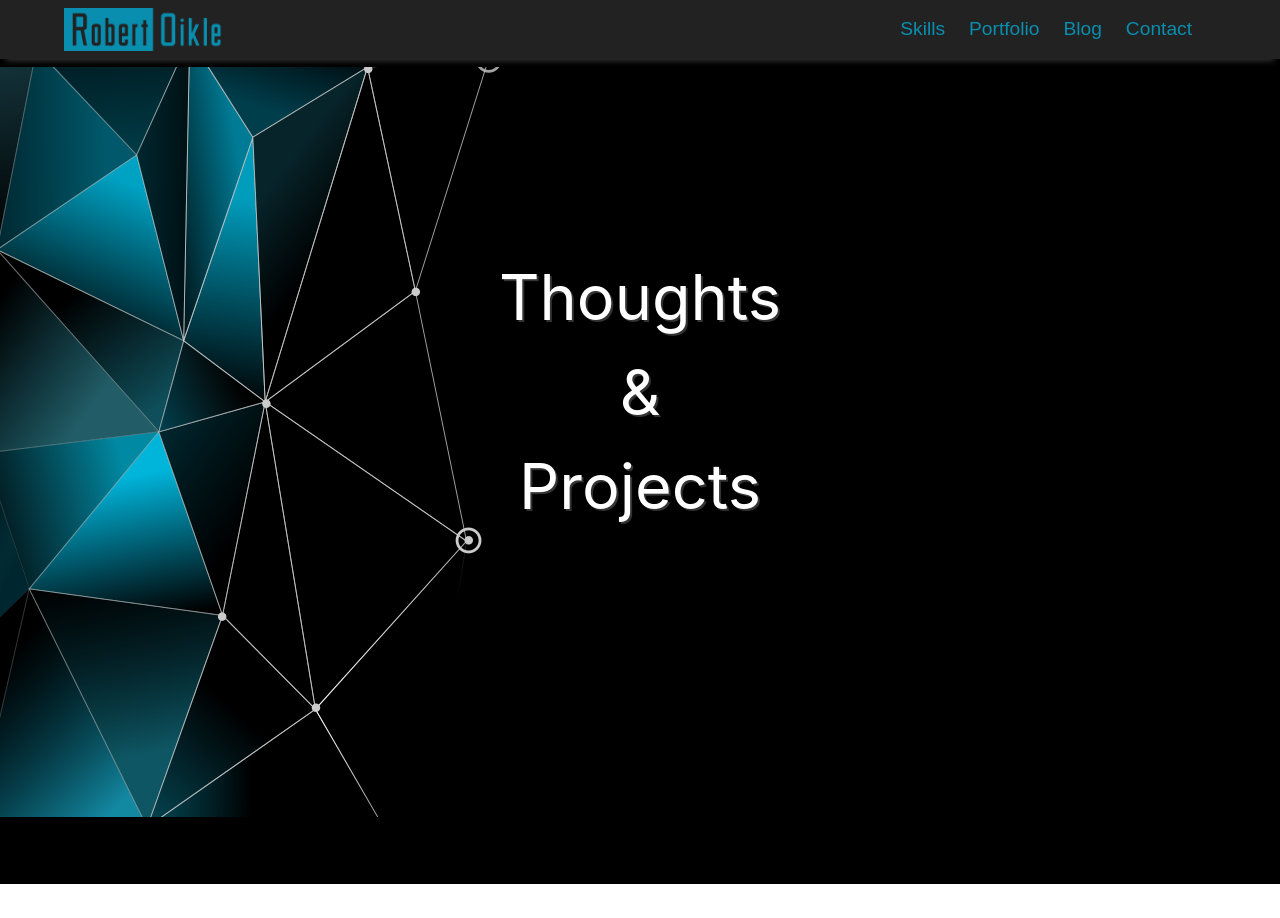
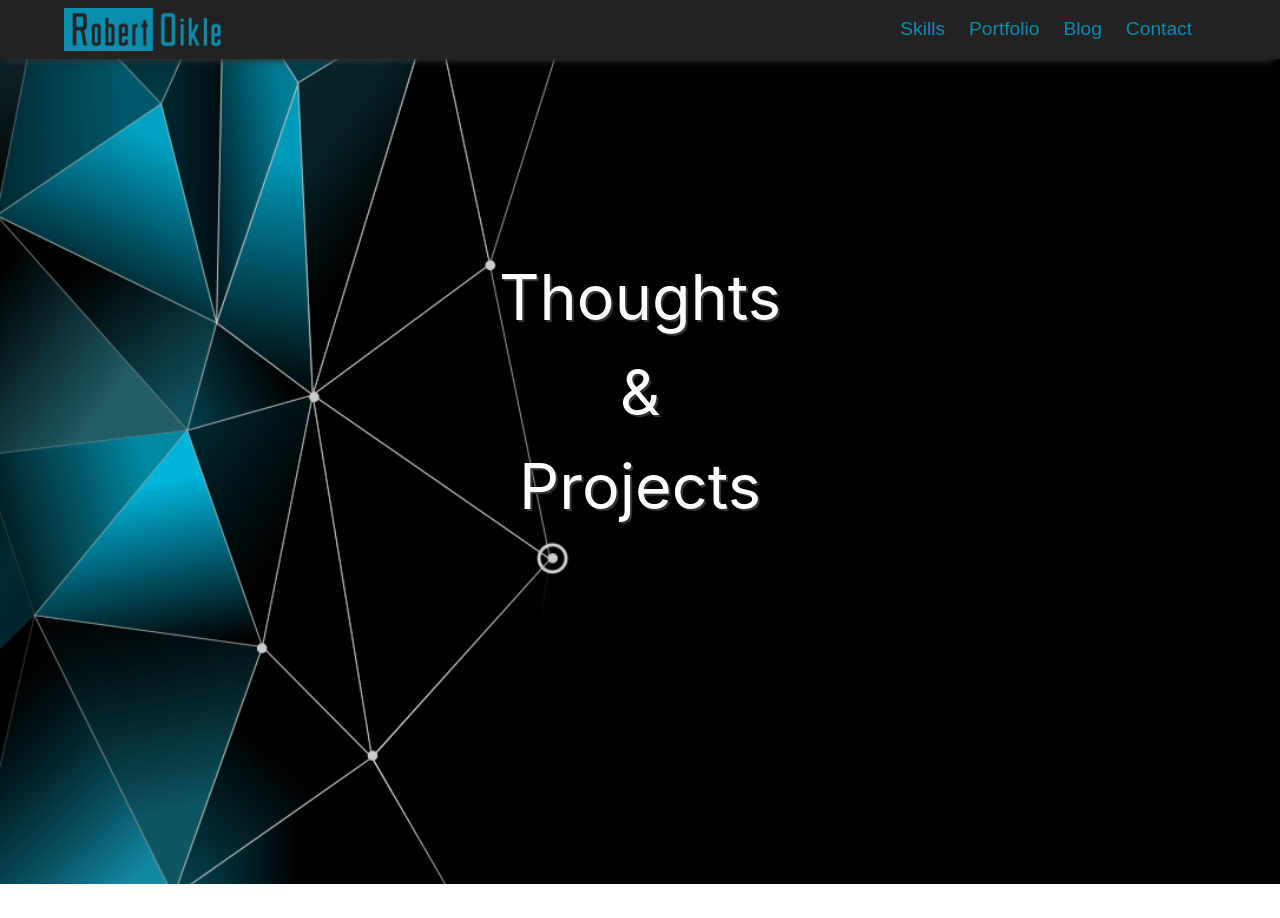
Before and after one commit to boikle/boikle.github.io, a Jekyll site: the page built from index.html, in a window 1280 px wide and 1400 px high. Shown: the top 918 px of the window. Built offline with Jekyll 4.4.1, drawn with Linux system fonts in a browser that asks for light colours; grey boxes are pictures that could not be loaded.

```diff
--- a/assets/css/main.css
+++ b/assets/css/main.css
@@ -121,10 +121,11 @@
 	text-align: center;
 	margin-bottom: 0px;
 	background-image: url(../images/cover.jpg);
-	background-position: left;
+	background-position: left top;
 	background-color: #000000;
 	background-repeat: no-repeat;
 	background-attachment: fixed;
+	background-size: contain;
 	color: #FFF;
 	text-shadow: 2px 2px #333333;
 }
```
Lines whose indentation alone changed are shown as unchanged.
